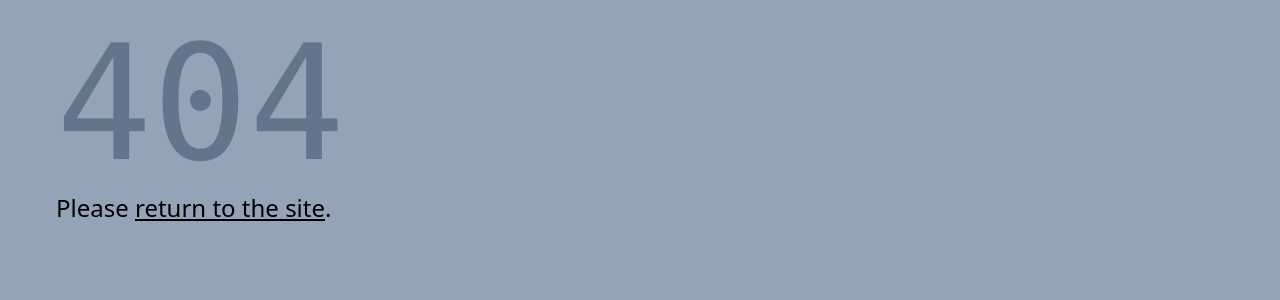
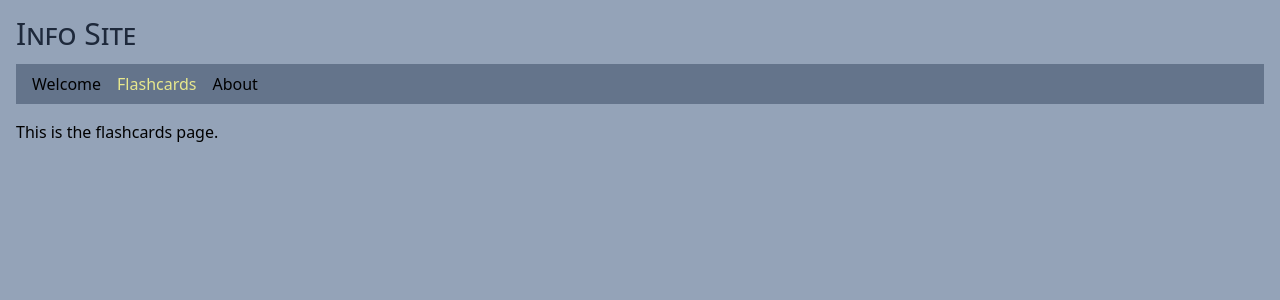
Before and after one commit to edwardtanguay/et412-react-query-flashcard-site, a React (Vite) app: page /flashcards in a window 1280 px wide. Before the commit this address had no page. Shown: the top 300 px of the page. Built offline with nearby package versions, Linux system fonts and the light colour scheme.

Commit message:
flashcards page in

```diff
--- a/src/components/Nav.tsx
+++ b/src/components/Nav.tsx
@@ -4,7 +4,7 @@ export const Nav = () => {
 	return <nav>
 		<ul className="flex gap-4 bg-slate-500 px-4 py-2 content">
 			<li><NavLink to="/welcome">Welcome</NavLink></li>
-			<li><NavLink to="/info">Info</NavLink></li>
+			<li><NavLink to="/flashcards">Flashcards</NavLink></li>
 			<li><NavLink to="/about">About</NavLink></li>
 		</ul>
 	</nav>;
--- a/src/main.tsx
+++ b/src/main.tsx
@@ -3,9 +3,9 @@ import App from "./App.tsx";
 import { createBrowserRouter, Navigate, RouterProvider } from "react-router-dom";
 import "./index.scss";
 import { PageWelcome } from "./pages/PageWelcome.tsx";
-import { PageInfo } from "./pages/PageInfo.tsx";
 import { PageAbout } from "./pages/PageAbout.tsx";
 import { Page404 } from "./pages/Page404.tsx";
+import { PageFlashcards } from "./pages/PageFlashcards.tsx";
 
 const router = createBrowserRouter([
 	{
@@ -18,8 +18,8 @@ const router = createBrowserRouter([
 				element: <PageWelcome />,
 			},
 			{
-				path: "info",
-				element: <PageInfo />,
+				path: "flashcards",
+				element: <PageFlashcards />,
 			},
 			{
 				path: "about",
--- /dev/null
+++ b/src/pages/PageFlashcards.tsx
@@ -0,0 +1,5 @@
+export const PageFlashcards = () => {
+	return (
+		<p>This is the flashcards page.</p>
+	)
+}
--- a/src/pages/PageInfo.tsx
+++ /dev/null
@@ -1,5 +0,0 @@
-export const PageInfo = () => {
-	return (
-		<p>This is the info page.</p>
-	)
-}
```
